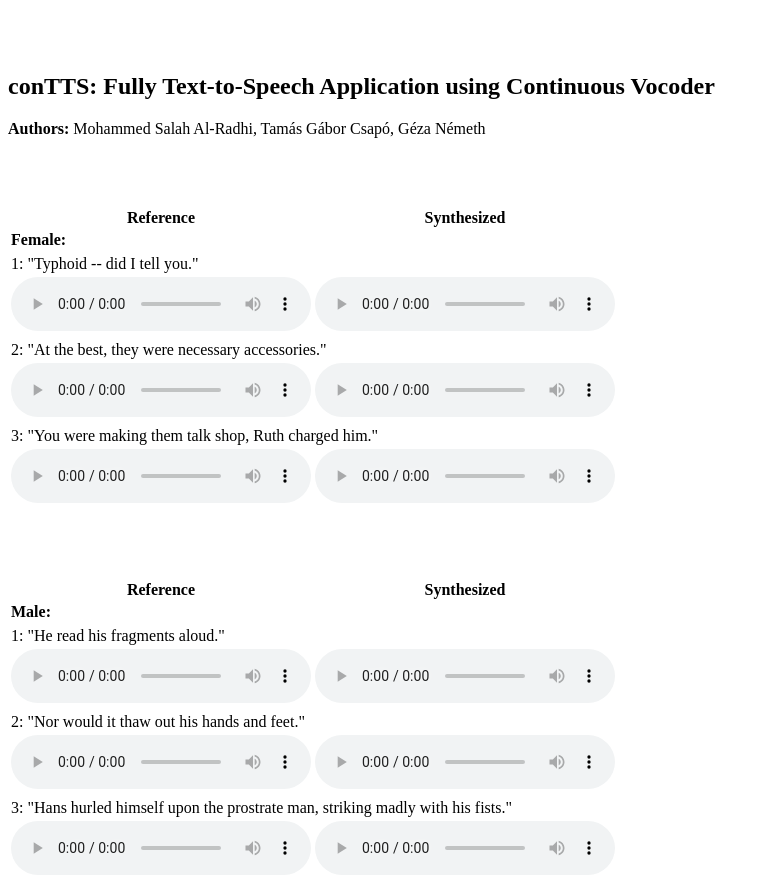
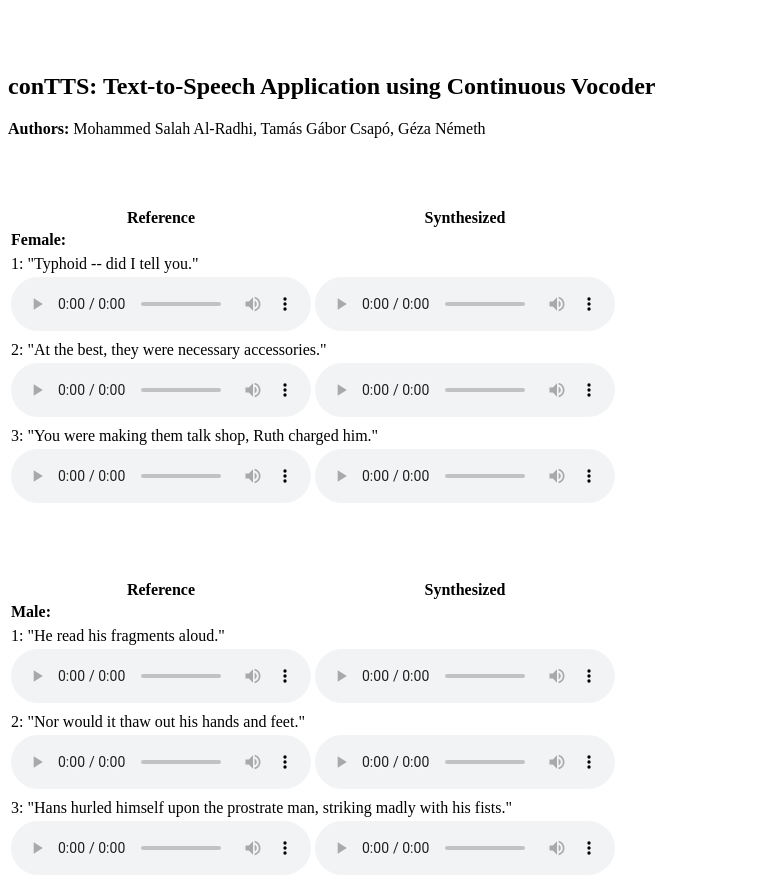
Before and after one commit to malradhi/conTTS, a plain HTML site: page index.html in a window 1280 px wide. Shown: the part 35-925 px from the top of the page, without its empty margins (0-770 px from the left). Drawn offline with Linux system fonts and the light colour scheme.

Commit message:
Update index.html

```diff
--- a/index.html
+++ b/index.html
@@ -13,7 +13,7 @@
 <p><br />
 <br /></p>
 
-	<h1>conTTS: Fully Text-to-Speech Application using Continuous Vocoder</h1>
+	<h1>conTTS: Text-to-Speech Application using Continuous Vocoder</h1>
         </header>
       </article>
 	  <p>  </p>
```
